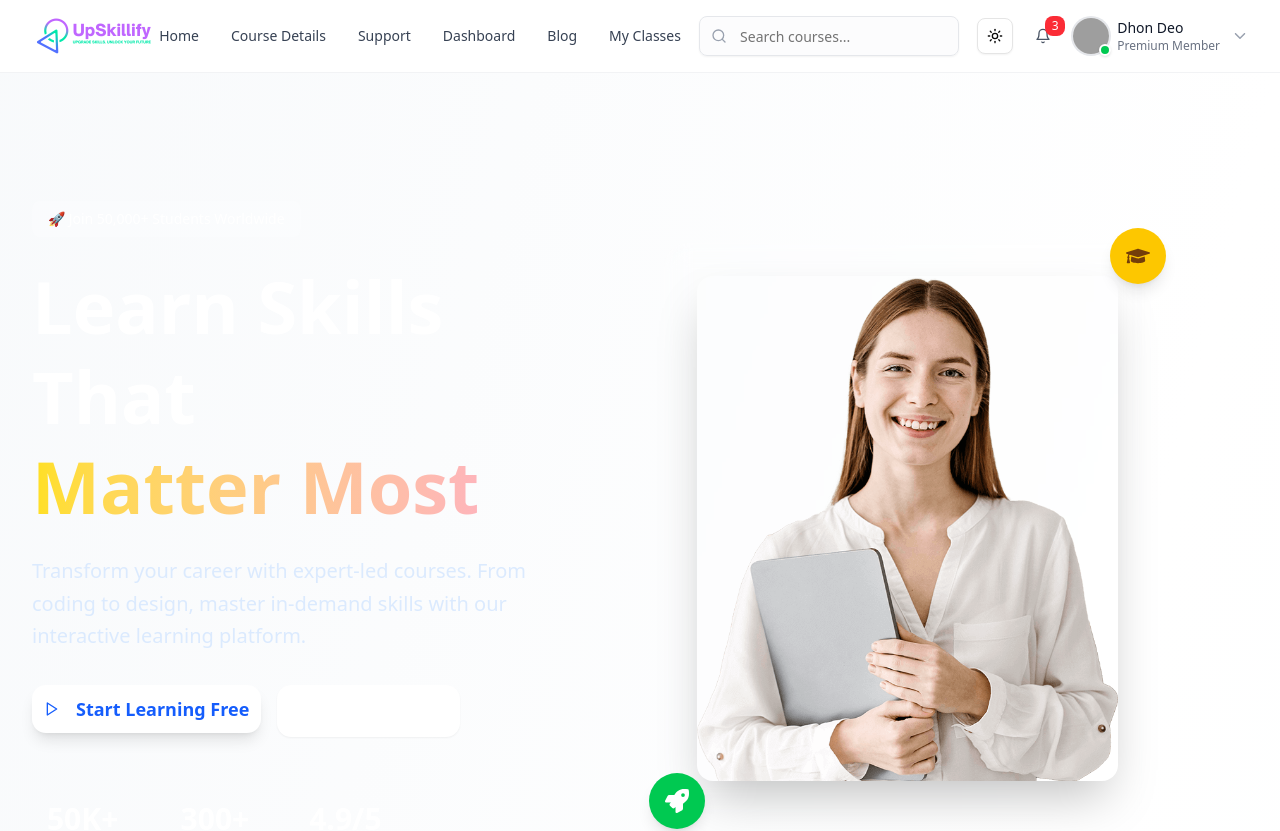
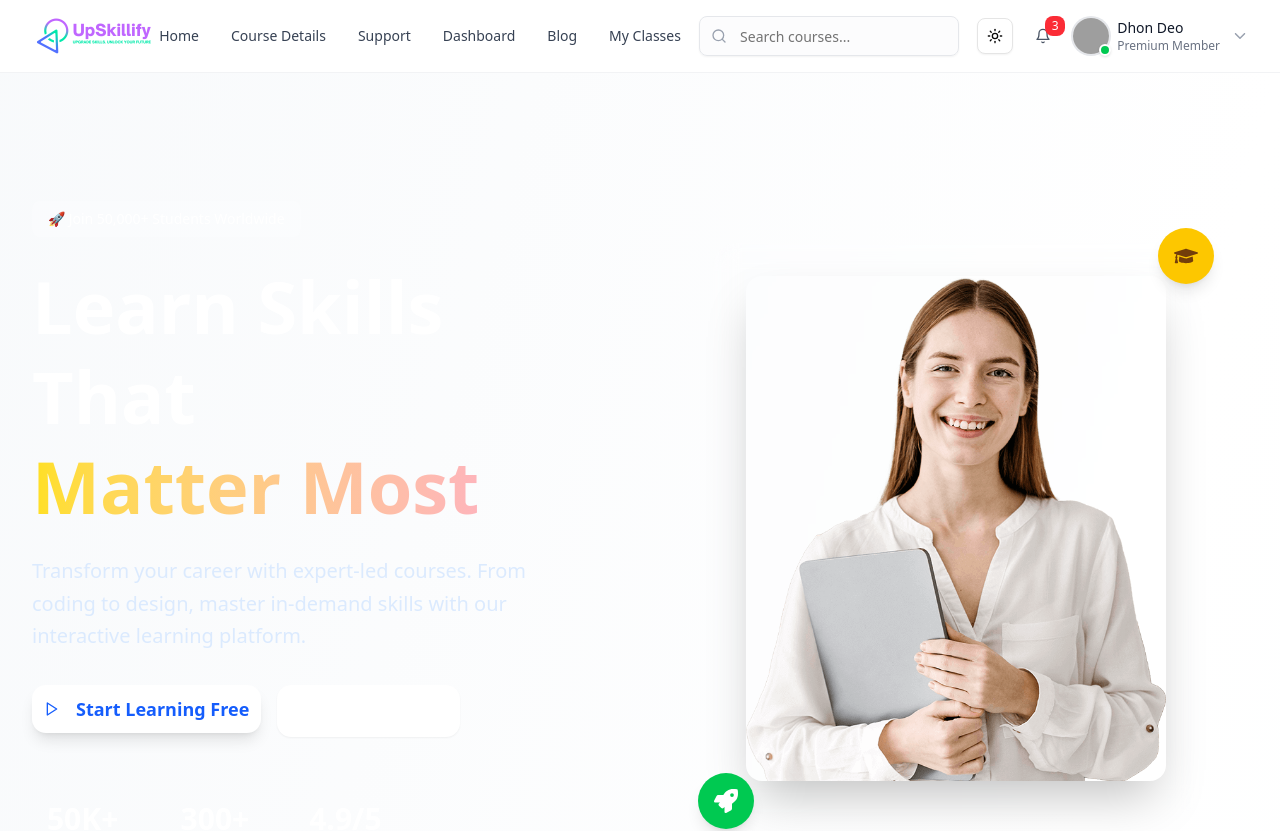
Before and after one commit to shakil-ahmed-billal/English-Bloi, a Next.js app: page / in a window 1280 px wide. Shown: the top 831 px of the page. Built offline with nearby package versions, Linux system fonts and the light colour scheme; grey boxes are pictures that could not be loaded.

Commit message:
fix: adjust alignment of hero image container in Home component

```diff
--- a/src/components/Home/Home.jsx
+++ b/src/components/Home/Home.jsx
@@ -89,8 +89,8 @@ const Home = () => {
             </div>
 
             {/* Hero Image/Video */}
-            <div className="relative w-10/12 flex justify-end">
-              <div className="relative bg-white/10 backdrop-blur-md rounded-3xl p-8 border border-white/20">
+            <div className="relative w-10/12 flex mx-auto  align-items-end justify-end">
+              <div className="relative bg-white/10 backdrop-blur-md rounded-3xl p-8 border border-white/20 flex   align-items-end justify-end">
                 <img
                   src="/image/image-1.webp"
                   alt="Learning Platform Preview"
```
